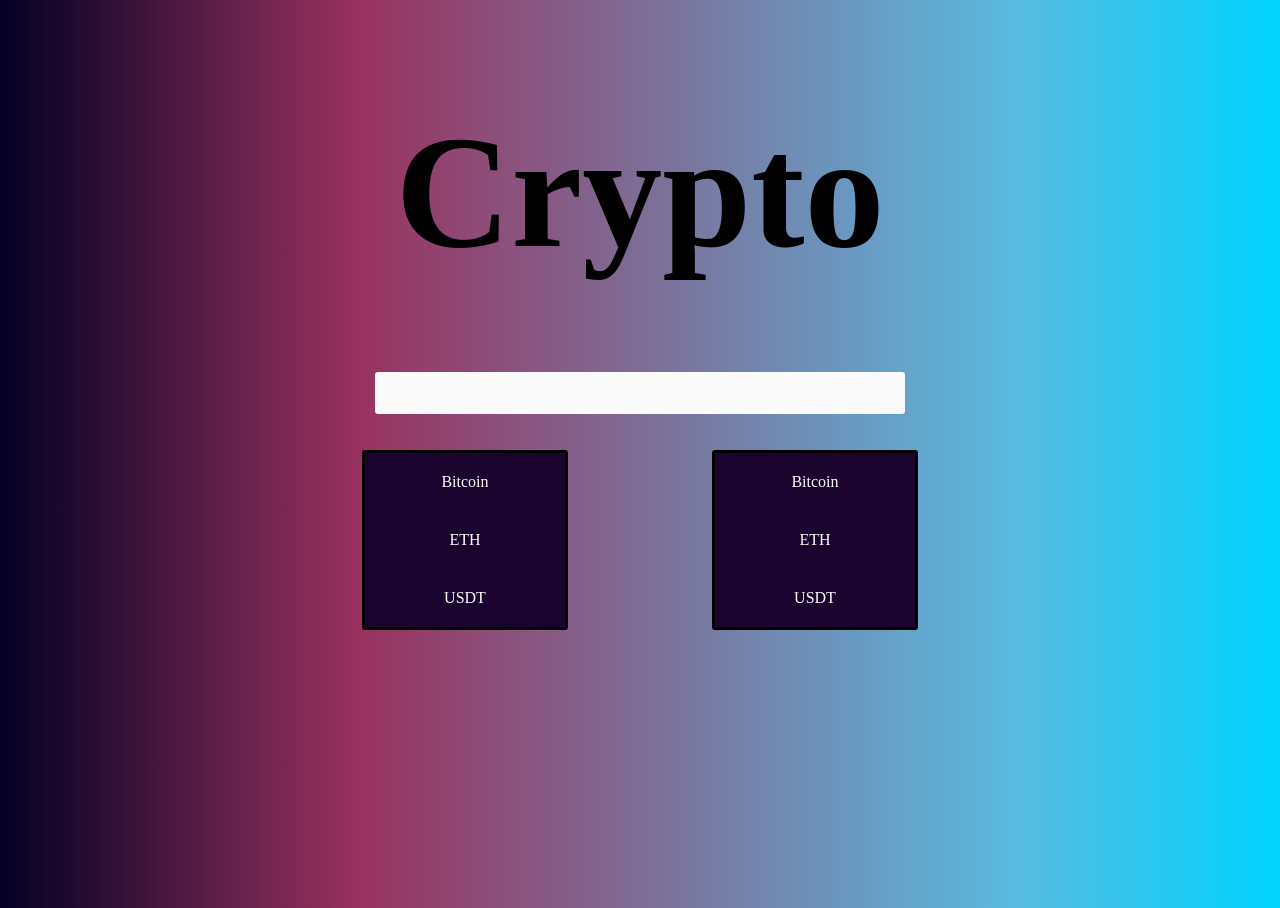
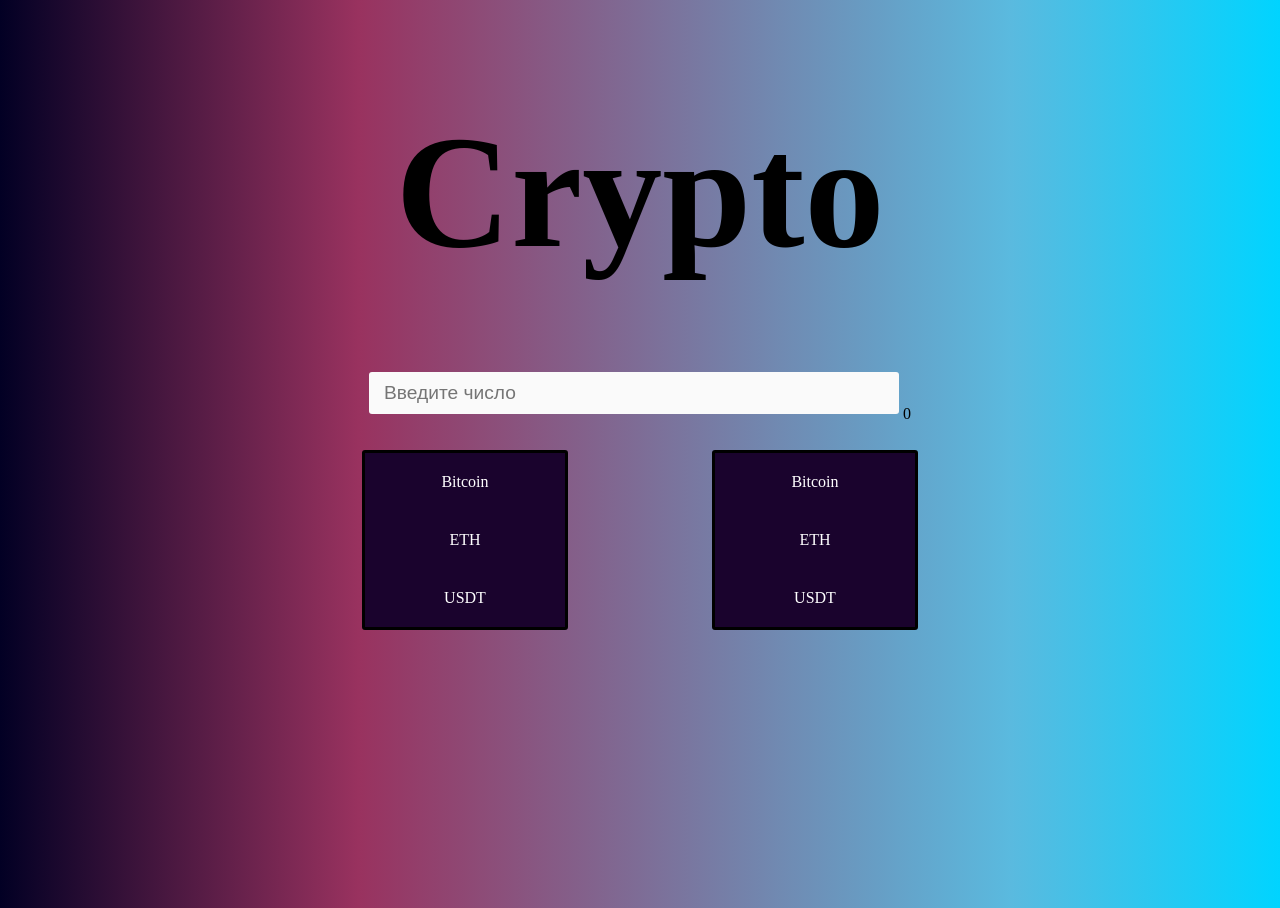
Before and after one commit to Trikita73/Vue.js_Learning, a Vue app: page / in a window 1280 px wide. Built offline with nearby package versions, Linux system fonts and the light colour scheme; a web font is replaced by a local one.

Commit message:
crypto_app

```diff
--- a/src/App.vue
+++ b/src/App.vue
@@ -375,7 +375,8 @@ export default {
 
 <template>
   <h1>Crypto</h1>
-  <Input />
+  <Input :changeAmount="changeAmount"/>
+  {{  amount }}
   <div className="selectors">
     <Selector />
     <Selector />
@@ -387,7 +388,17 @@ import Input from './components/Input.vue'
 import Selector from './components/Selector.vue'
 
 export default {
-  components: { Input, Selector }
+  components: { Input, Selector },
+  data () {
+    return {
+      amount: 0
+    }
+  },
+  methods: {
+    changeAmount(val) {
+      this.amount = val
+    }
+  }
 }
 </script>
 
--- a/src/components/Input.vue
+++ b/src/components/Input.vue
@@ -1,13 +1,18 @@
 <template>
-    <input type="number">
+    <input type="number" @input="changeAmount($event.target.value)" placeholder="Введите число">
   </template>
 
   <script>
+  export default {
+    props: {
+      changeAmount: {
+        type: Function,
+        required: true
+      }
+    }
+  }
+  </script>
 
-  </script>
-  export default {
-
-  }
   <style scoped>
   input {
     outline: none;
```
